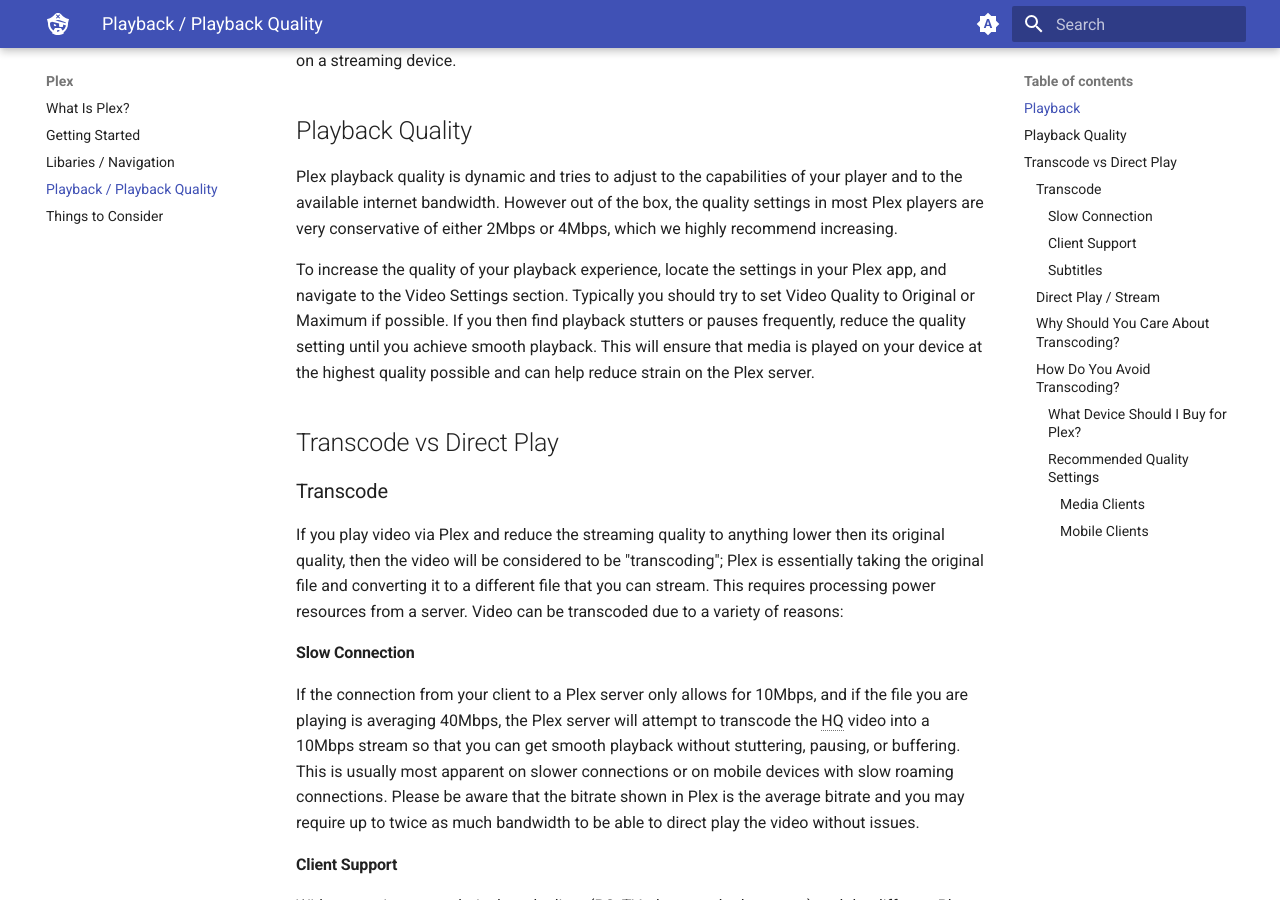
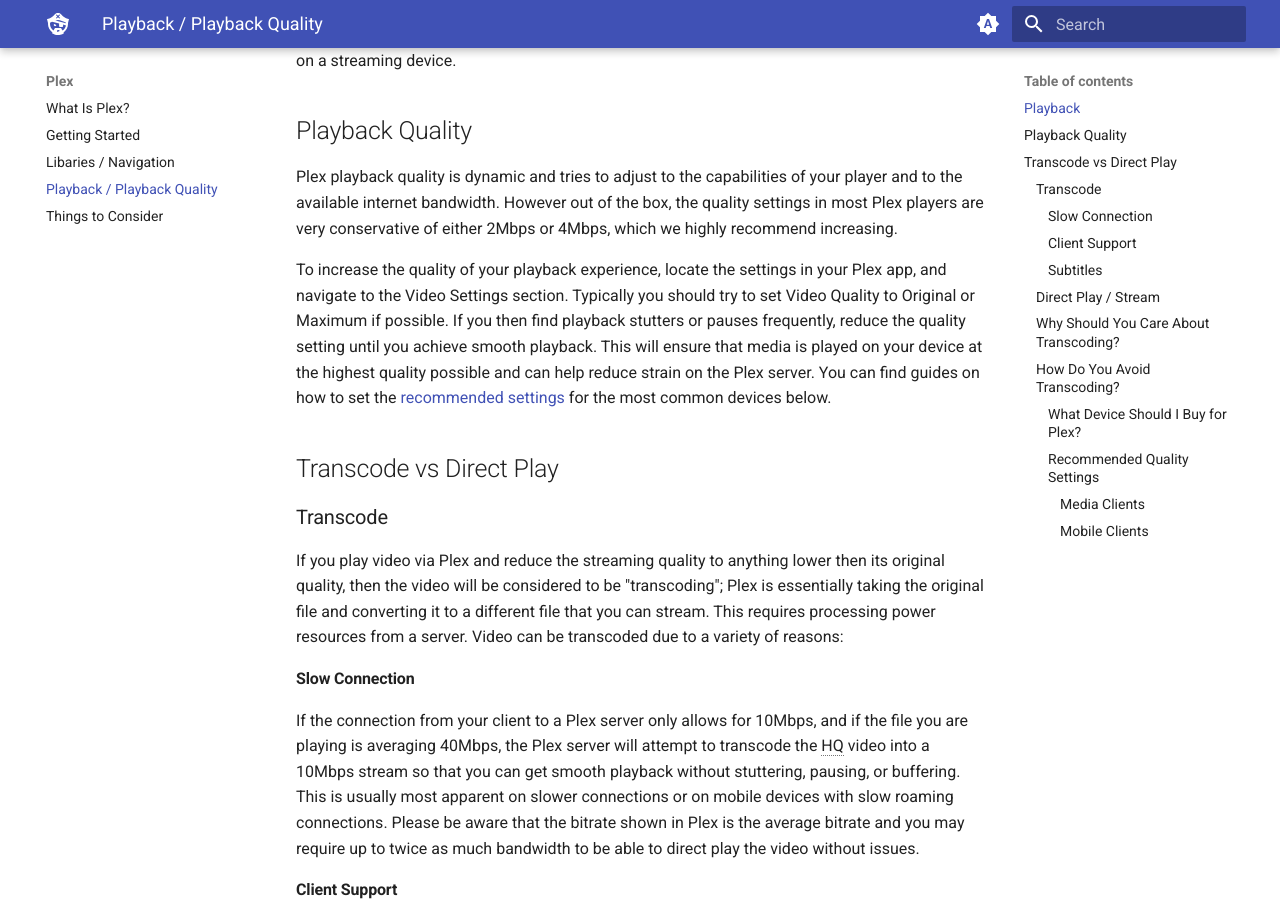
Before and after one commit to neomedia6989/docs-2, an MkDocs documentation site: the page built from docs/plex/playback.md, in a window 1280 px wide and 900 px high, scrolled down 466 px. Built offline with MkDocs 1.6.1 and Material for MkDocs 9.7.7, drawn with Linux system fonts in a browser that asks for light colours.

Commit message:
Update playback.md

```diff
--- a/docs/plex/playback.md
+++ b/docs/plex/playback.md
@@ -10,7 +10,7 @@
 
 Plex playback quality is dynamic and tries to adjust to the capabilities of your player and to the available internet bandwidth. However out of the box, the quality settings in most Plex players are very conservative of either 2Mbps or 4Mbps, which we highly recommend increasing.
 
-To increase the quality of your playback experience, locate the settings in your Plex app, and navigate to the Video Settings section. Typically you should try to set Video Quality to Original or Maximum if possible. If you then find playback stutters or pauses frequently, reduce the quality setting until you achieve smooth playback. This will ensure that media is played on your device at the highest quality possible and can help reduce strain on the Plex server.
+To increase the quality of your playback experience, locate the settings in your Plex app, and navigate to the Video Settings section. Typically you should try to set Video Quality to Original or Maximum if possible. If you then find playback stutters or pauses frequently, reduce the quality setting until you achieve smooth playback. This will ensure that media is played on your device at the highest quality possible and can help reduce strain on the Plex server. You can find guides on how to set the [recommended settings](#recommended-quality-settings) for the most common devices below.
 
 ## Transcode vs Direct Play
 
```
